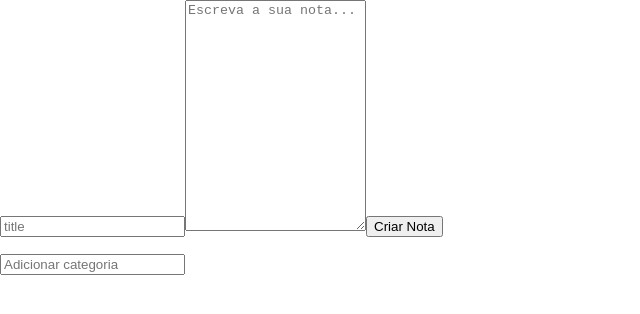
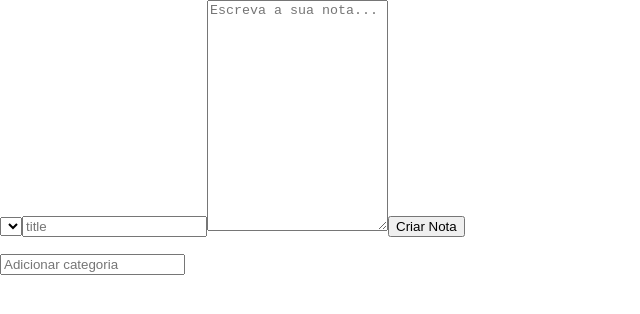
Before and after one commit to lucasclazer/react-example-base-app, a React (Create React App) app: page / in a window 1280 px wide. Shown: the top 314 px of the page, without its empty margins (0-640 px from the left). Built offline with nearby package versions, Linux system fonts and the light colour scheme.

Commit message:
Adding select tag to form.

```diff
--- a/src/App.js
+++ b/src/App.js
@@ -13,10 +13,8 @@ export default class App extends Component {
   }
 
   _createNote = (title, text) => {
-    console.log("Note was created at view title:", title, "text", text);
     const newNotes = [...this.state.notes, { title: title, text: text }];
     this.setState({ notes: newNotes });
-    console.log("this.state.notes", this.state.notes, "newNotes", newNotes);
   };
 
   _removeNote = (index) => {
@@ -33,7 +31,10 @@ export default class App extends Component {
   render() {
     return (
       <section>
-        <FormularioCadastro createNote={this._createNote} />
+        <FormularioCadastro
+          createNote={this._createNote}
+          categories={this.state.categories}
+        />
         <CategoryList
           categories={this.state.categories}
           addCategory={this._addCategory}
--- a/src/components/CategoryList/CategoryList.jsx
+++ b/src/components/CategoryList/CategoryList.jsx
@@ -2,14 +2,6 @@ import React from "react";
 
 export default function CategoryList(props) {
   const _handleInputAddCategory = (e) => {
-    console.log(
-      "e",
-      e.key,
-      "e.tartget",
-      e.target.value,
-      "props",
-      props.addCategory
-    );
     if (e.key === "Enter")
       props.addCategory && props.addCategory(e.target.value);
   };
--- a/src/components/FormularioCadastro.jsx
+++ b/src/components/FormularioCadastro.jsx
@@ -22,23 +22,22 @@ export default class FormularioCadastro extends Component {
     e.preventDefault();
     e.stopPropagation();
     this.props.createNote && this.props.createNote(this.title, this.textArea);
-    console.log("New note was created with success!");
   };
 
   render() {
     return (
       <form onSubmit={this._createNote}>
-        <input
-          type="text"
-          placeholder="title"
-          // value={this.title}
-          onChange={this._handleTitle}
-        />
+        <select>
+          {this.props.categories &&
+            this.props.categories.map((category) => (
+              <option>{category.name}</option>
+            ))}
+        </select>
+        <input type="text" placeholder="title" onChange={this._handleTitle} />
         <textarea
           type="text"
           rows={15}
           placeholder="Escreva a sua nota..."
-          // value={this.textArea}
           onChange={this._handleTextArea}
         />
         <button type="submit">Criar Nota</button>
```
